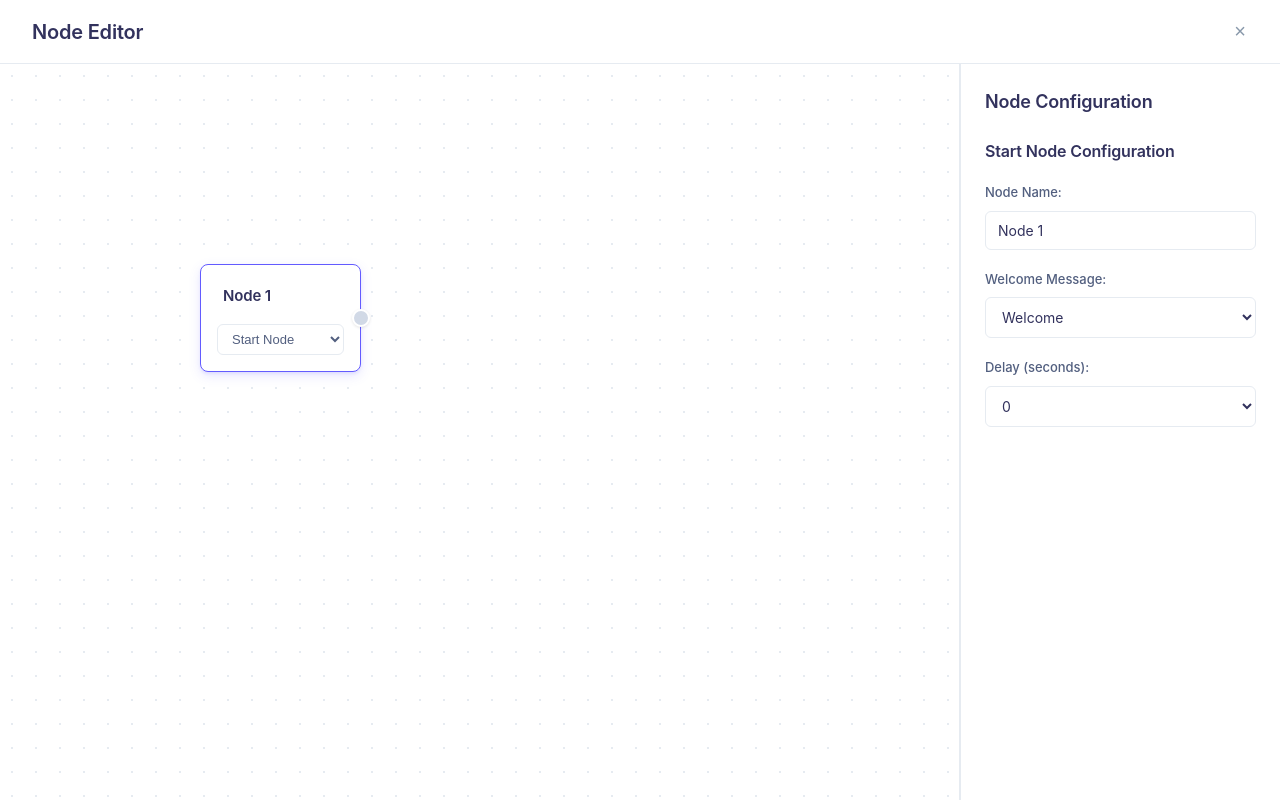
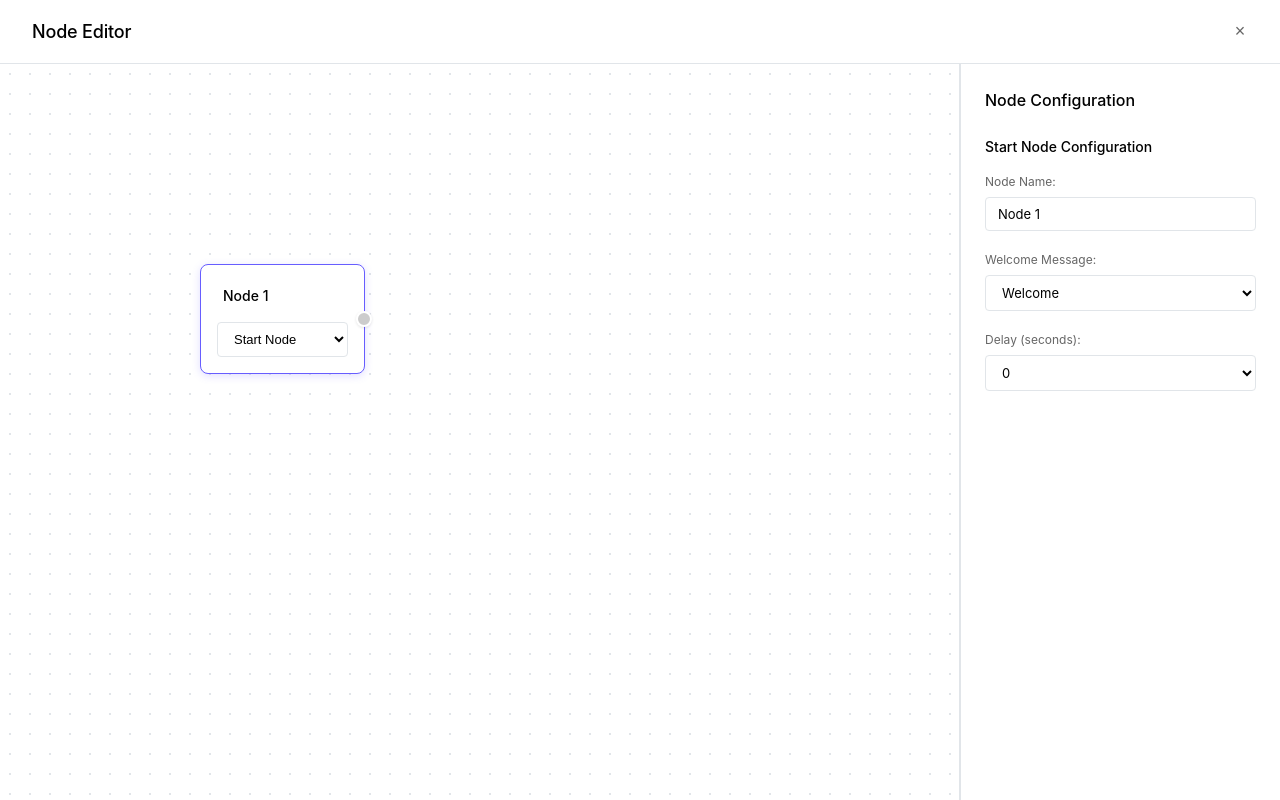
Before and after one commit to stephencalvillo-stripe/bicycle-factory, a plain HTML site: page index.html in a window 1280 px wide. Drawn offline with Linux system fonts and the light colour scheme.

Commit message:
Initial commit: Node Editor Application with clean minimal design

```diff
--- a/style.css
+++ b/style.css
@@ -6,10 +6,10 @@
 
 body {
     font-family: -apple-system, BlinkMacSystemFont, "Segoe UI", Roboto, "Helvetica Neue", Arial, sans-serif;
-    background-color: #f6f9fc;
+    background-color: #ffffff;
     height: 100vh;
     overflow: hidden;
-    color: #32325d;
+    color: #000000;
     font-size: 14px;
     line-height: 1.5;
 }
@@ -17,51 +17,51 @@ body {
 /* Header Bar */
 .header-bar {
     background-color: #ffffff;
-    color: #32325d;
+    color: #000000;
     padding: 16px 24px;
     display: flex;
     justify-content: space-between;
     align-items: center;
     height: 64px;
-    border-bottom: 1px solid #e6ebf1;
-    box-shadow: 0 1px 0 rgba(18, 20, 25, 0.06);
+    border-bottom: 1px solid #e1e5e9;
+    box-shadow: none;
 }
 
 .header-bar h1 {
-    font-size: 20px;
-    font-weight: 600;
-    color: #32325d;
+    font-size: 18px;
+    font-weight: 500;
+    color: #000000;
     letter-spacing: -0.01em;
     cursor: pointer;
-    padding: 6px 8px;
-    border-radius: 6px;
-    transition: all 0.15s ease;
+    padding: 8px;
+    border-radius: 4px;
+    transition: all 0.2s ease;
 }
 
 .header-bar h1:hover {
-    background-color: rgba(99, 91, 255, 0.08);
-    color: #635bff;
+    background-color: #f7f7f7;
+    color: #000000;
 }
 
 .close-button {
     background: none;
     border: none;
-    color: #8898aa;
-    font-size: 20px;
+    color: #666666;
+    font-size: 18px;
     cursor: pointer;
     width: 32px;
     height: 32px;
-    border-radius: 6px;
+    border-radius: 4px;
     display: flex;
     align-items: center;
     justify-content: center;
-    transition: all 0.15s ease;
-    font-weight: 500;
+    transition: all 0.2s ease;
+    font-weight: 400;
 }
 
 .close-button:hover {
-    background-color: #f6f9fc;
-    color: #525f7f;
+    background-color: #f7f7f7;
+    color: #000000;
 }
 
 /* Main Container */
@@ -75,7 +75,7 @@ body {
     flex: 1;
     position: relative;
     background-color: #ffffff;
-    border-right: 1px solid #e6ebf1;
+    border-right: 1px solid #e1e5e9;
 }
 
 .canvas {
@@ -85,8 +85,8 @@ body {
     overflow: hidden;
     background-color: #ffffff;
     background-image:
-        radial-gradient(circle, #e6ebf1 1px, transparent 1px);
-    background-size: 24px 24px;
+        radial-gradient(circle, #e1e5e9 1px, transparent 1px);
+    background-size: 20px 20px;
 }
 
 .connections-svg {
@@ -103,11 +103,11 @@ body {
 .node {
     position: absolute;
     background-color: #ffffff;
-    border: 1px solid #e6ebf1;
+    border: 1px solid #e1e5e9;
     border-radius: 8px;
     padding: 16px;
     min-width: 160px;
-    box-shadow: 0 2px 4px rgba(0, 0, 0, 0.07), 0 1px 1.5px rgba(0, 0, 0, 0.05);
+    box-shadow: 0 1px 3px rgba(0, 0, 0, 0.1);
     cursor: grab;
     z-index: 10;
     user-select: none;
@@ -115,13 +115,13 @@ body {
 }
 
 .node:hover {
-    box-shadow: 0 4px 8px rgba(0, 0, 0, 0.08), 0 2px 3px rgba(0, 0, 0, 0.06);
-    border-color: #d1d9e6;
+    box-shadow: 0 2px 8px rgba(0, 0, 0, 0.15);
+    border-color: #cccccc;
 }
 
 .node.selected {
-    border-color: #635bff;
-    box-shadow: 0 4px 12px rgba(99, 91, 255, 0.15), 0 2px 3px rgba(99, 91, 255, 0.1);
+    border-color: #675DFF;
+    box-shadow: 0 2px 8px rgba(103, 93, 255, 0.2);
 }
 
 .node-header {
@@ -133,29 +133,29 @@ body {
 }
 
 .node-title {
-    font-weight: 600;
-    font-size: 15px;
-    color: #32325d;
+    font-weight: 500;
+    font-size: 14px;
+    color: #000000;
     cursor: pointer;
     padding: 4px 6px;
     border-radius: 4px;
-    transition: all 0.15s ease;
-    letter-spacing: -0.01em;
+    transition: all 0.2s ease;
+    letter-spacing: 0;
 }
 
 .node-title:hover {
-    background-color: rgba(99, 91, 255, 0.08);
-    color: #635bff;
+    background-color: #f7f7f7;
+    color: #000000;
 }
 
 .node-delete-btn {
     background: none;
     border: none;
-    color: #8898aa;
+    color: #666666;
     cursor: pointer;
     padding: 4px;
     border-radius: 4px;
-    transition: all 0.15s ease;
+    transition: all 0.2s ease;
     display: flex;
     align-items: center;
     justify-content: center;
@@ -164,8 +164,8 @@ body {
 }
 
 .node-delete-btn:hover {
-    background-color: rgba(239, 68, 68, 0.1);
-    color: #ef4444;
+    background-color: #f7f7f7;
+    color: #000000;
 }
 
 .node-delete-btn svg {
@@ -173,38 +173,39 @@ body {
 }
 
 .node-type-select {
-    padding: 6px 10px;
-    border: 1px solid #e6ebf1;
-    border-radius: 6px;
+    padding: 8px 12px;
+    border: 1px solid #e1e5e9;
+    border-radius: 4px;
     font-size: 13px;
-    color: #525f7f;
+    color: #000000;
     cursor: pointer;
     background-color: #ffffff;
-    transition: all 0.15s ease;
-    font-weight: 500;
+    transition: all 0.2s ease;
+    font-weight: 400;
+    width: 100%;
 }
 
 .node-type-select:hover {
-    border-color: #d1d9e6;
+    border-color: #cccccc;
 }
 
 .node-type-select:focus {
     outline: none;
-    border-color: #635bff;
-    box-shadow: 0 0 0 3px rgba(99, 91, 255, 0.1);
+    border-color: #000000;
+    box-shadow: 0 0 0 2px rgba(0, 0, 0, 0.1);
 }
 
 .node-content {
     font-size: 13px;
-    color: #8898aa;
+    color: #666666;
 }
 
 /* Connection Points */
 .connection-point {
     position: absolute;
-    width: 18px;
-    height: 18px;
-    background-color: #d1d9e6;
+    width: 16px;
+    height: 16px;
+    background-color: #cccccc;
     border: 2px solid #ffffff;
     border-radius: 50%;
     cursor: pointer;
@@ -214,19 +215,19 @@ body {
 }
 
 .connection-point:hover {
-    background-color: #635bff;
-    transform: scale(1.15);
-    box-shadow: 0 2px 4px rgba(99, 91, 255, 0.3);
+    background-color: #000000;
+    transform: scale(1.1);
+    box-shadow: 0 2px 4px rgba(0, 0, 0, 0.2);
 }
 
 .connection-point.right {
-    right: -10px;
+    right: -8px;
     top: 50%;
     transform: translateY(-50%);
 }
 
 .connection-point.left {
-    left: -10px;
+    left: -8px;
     top: 50%;
     transform: translateY(-50%);
 }
@@ -234,9 +235,9 @@ body {
 /* Add Node Button */
 .add-node-btn {
     position: absolute;
-    width: 28px;
-    height: 28px;
-    background-color: #635bff;
+    width: 24px;
+    height: 24px;
+    background-color: #000000;
     border: 2px solid #ffffff;
     border-radius: 50%;
     cursor: pointer;
@@ -244,76 +245,76 @@ body {
     display: flex;
     align-items: center;
     justify-content: center;
-    font-size: 16px;
+    font-size: 14px;
     color: white;
-    font-weight: 600;
+    font-weight: 400;
     transition: all 0.2s ease;
-    box-shadow: 0 2px 4px rgba(99, 91, 255, 0.25);
+    box-shadow: 0 1px 3px rgba(0, 0, 0, 0.2);
 }
 
 .add-node-btn:hover {
-    background-color: #7c73ff;
+    background-color: #333333;
     transform: scale(1.1);
-    box-shadow: 0 3px 6px rgba(99, 91, 255, 0.35);
+    box-shadow: 0 2px 6px rgba(0, 0, 0, 0.3);
 }
 
 /* Configuration Panel */
 .config-panel {
     width: 320px;
     background-color: #ffffff;
-    border-left: 1px solid #e6ebf1;
+    border-left: 1px solid #e1e5e9;
     padding: 24px;
     overflow-y: auto;
 }
 
 .config-panel h3 {
     margin-bottom: 24px;
-    color: #32325d;
-    font-size: 18px;
-    font-weight: 600;
-    letter-spacing: -0.01em;
+    color: #000000;
+    font-size: 16px;
+    font-weight: 500;
+    letter-spacing: 0;
 }
 
 .config-content {
-    color: #8898aa;
+    color: #666666;
 }
 
 .config-content h4 {
-    color: #32325d;
-    font-size: 16px;
-    font-weight: 600;
-    margin-bottom: 20px;
-    letter-spacing: -0.01em;
+    color: #000000;
+    font-size: 14px;
+    font-weight: 500;
+    margin-bottom: 16px;
+    letter-spacing: 0;
 }
 
 .config-delete-section {
     margin-top: 32px;
     padding-top: 20px;
-    border-top: 1px solid #e6ebf1;
+    border-top: 1px solid #e1e5e9;
     display: flex;
     justify-content: flex-end;
 }
 
 .config-delete-btn {
     background-color: #ffffff;
-    border: 1px solid #e6ebf1;
-    color: #8898aa;
-    padding: 10px 16px;
-    border-radius: 6px;
+    border: 1px solid #e1e5e9;
+    color: #666666;
+    padding: 8px 16px;
+    border-radius: 4px;
     cursor: pointer;
-    font-size: 14px;
-    font-weight: 500;
+    font-size: 13px;
+    font-weight: 400;
     display: flex;
     align-items: center;
-    gap: 8px;
-    transition: all 0.15s ease;
+    gap: 6px;
+    transition: all 0.2s ease;
     font-family: inherit;
 }
 
 .config-delete-btn:hover {
-    background-color: rgba(239, 68, 68, 0.05);
-    border-color: #ef4444;
-    color: #ef4444;
+    background-color: #f7f7f7;
+    border-color: #cccccc;
+    color: #000000;
 }
 
 .config-delete-btn svg {
@@ -326,59 +327,59 @@ body {
 
 .config-item label {
     display: block;
-    margin-bottom: 8px;
-    font-weight: 500;
-    font-size: 13px;
-    color: #525f7f;
-    letter-spacing: -0.003em;
+    margin-bottom: 6px;
+    font-weight: 400;
+    font-size: 12px;
+    color: #666666;
+    letter-spacing: 0;
 }
 
 .config-item select,
 .config-item input {
     width: 100%;
-    padding: 10px 12px;
-    border: 1px solid #e6ebf1;
-    border-radius: 6px;
-    font-size: 14px;
-    color: #32325d;
+    padding: 8px 12px;
+    border: 1px solid #e1e5e9;
+    border-radius: 4px;
+    font-size: 13px;
+    color: #000000;
     background-color: #ffffff;
-    transition: all 0.15s ease;
+    transition: all 0.2s ease;
     font-family: inherit;
 }
 
 .config-item select:hover,
 .config-item input:hover {
-    border-color: #d1d9e6;
+    border-color: #cccccc;
 }
 
 .config-item select:focus,
 .config-item input:focus {
     outline: none;
-    border-color: #635bff;
-    box-shadow: 0 0 0 3px rgba(99, 91, 255, 0.1);
+    border-color: #000000;
+    box-shadow: 0 0 0 2px rgba(0, 0, 0, 0.1);
 }
 
 /* Connection Lines */
 .connection-line {
-    stroke: #d1d9e6;
+    stroke: #cccccc;
     stroke-width: 2;
     fill: none;
     pointer-events: none;
-    transition: all 0.15s ease;
+    transition: all 0.2s ease;
 }
 
 .connection-line.selected {
-    stroke: #635bff;
+    stroke: #000000;
     stroke-width: 3;
 }
 
 /* Dragging Styles */
 .node.dragging {
-    opacity: 0.95;
+    opacity: 0.9;
     z-index: 100;
     cursor: grabbing;
     transform: scale(1.02);
-    box-shadow: 0 8px 24px rgba(99, 91, 255, 0.15), 0 4px 8px rgba(0, 0, 0, 0.08);
+    box-shadow: 0 4px 20px rgba(0, 0, 0, 0.2);
 }
 
 .canvas.dragging {
```
